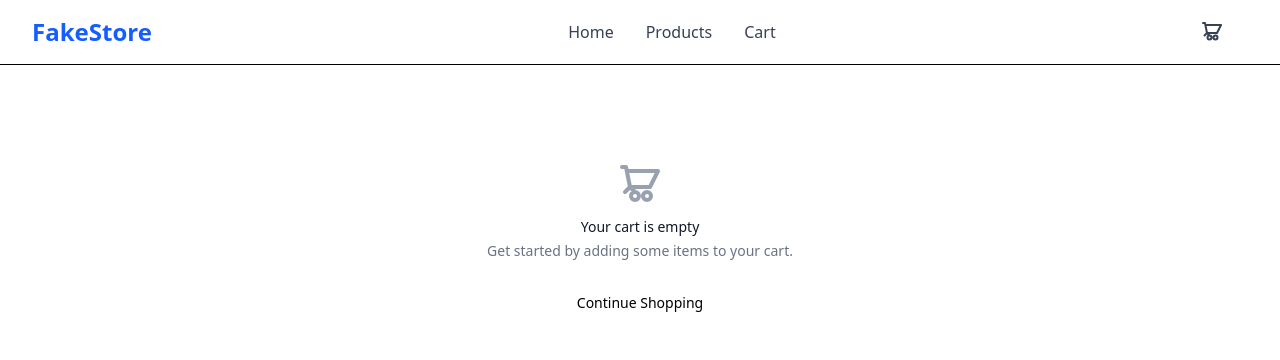
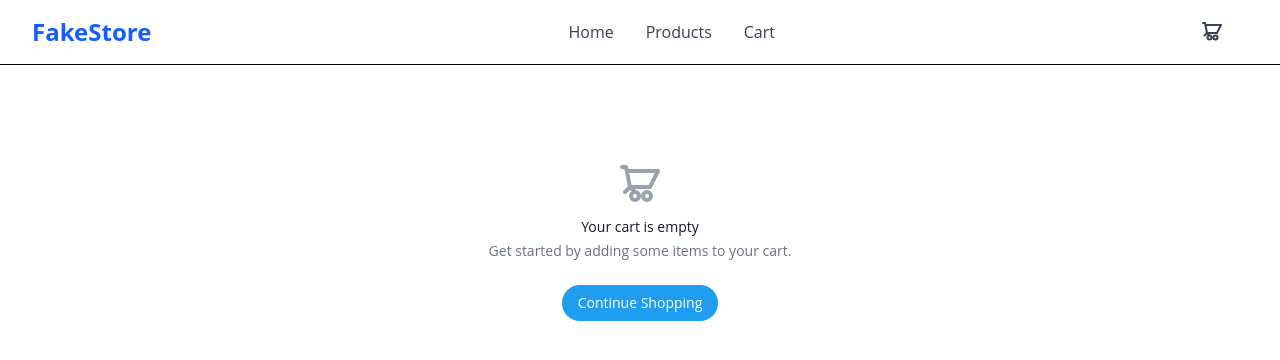
Before and after one commit to TamerTawfik/store, a Next.js app: page /cart in a window 1280 px wide. Shown: the top 360 px of the page. Built offline with nearby package versions, Linux system fonts and the light colour scheme.

Commit message:
enhance: add theme

```diff
--- a/src/app/(store)/cart/page.tsx
+++ b/src/app/(store)/cart/page.tsx
@@ -116,7 +116,7 @@ export default function CartPage() {
                 Proceed to Checkout
               </Button>
 
-              <Link href="/products">
+              <Link href="/">
                 <Button variant="outline" className="w-full">
                   Continue Shopping
                 </Button>
--- a/src/app/(store)/product/[id]/page.tsx
+++ b/src/app/(store)/product/[id]/page.tsx
@@ -97,7 +97,7 @@ export default function ProductDetailPage() {
               src={product.image}
               alt={product.title}
               fill
-              className="object-contain p-8"
+              className="bg-white object-contain p-8"
               priority
             />
           </div>
@@ -197,10 +197,6 @@ export default function ProductDetailPage() {
                   {product.rating.rate}/5 ({product.rating.count} reviews)
                 </dd>
               </div>
-              <div className="flex justify-between">
-                <dt className="text-gray-600">Product ID:</dt>
-                <dd className="text-gray-900 font-medium">{product.id}</dd>
-              </div>
             </dl>
           </div>
         </div>
--- a/src/app/globals.css
+++ b/src/app/globals.css
@@ -1,5 +1,101 @@
 @import "tailwindcss";
 @import "tw-animate-css";
+
+:root {
+  --background: oklch(1.0000 0 0);
+  --foreground: oklch(0.1884 0.0128 248.5103);
+  --card: oklch(0.9784 0.0011 197.1387);
+  --card-foreground: oklch(0.1884 0.0128 248.5103);
+  --popover: oklch(1.0000 0 0);
+  --popover-foreground: oklch(0.1884 0.0128 248.5103);
+  --primary: oklch(0.6723 0.1606 244.9955);
+  --primary-foreground: oklch(1.0000 0 0);
+  --secondary: oklch(0.1884 0.0128 248.5103);
+  --secondary-foreground: oklch(1.0000 0 0);
+  --muted: oklch(0.9222 0.0013 286.3737);
+  --muted-foreground: oklch(0.1884 0.0128 248.5103);
+  --accent: oklch(0.9392 0.0166 250.8453);
+  --accent-foreground: oklch(0.6723 0.1606 244.9955);
+  --destructive: oklch(0.6188 0.2376 25.7658);
+  --destructive-foreground: oklch(1.0000 0 0);
+  --border: oklch(0.9317 0.0118 231.6594);
+  --input: oklch(0.9809 0.0025 228.7836);
+  --ring: oklch(0.6818 0.1584 243.3540);
+  --chart-1: oklch(0.6723 0.1606 244.9955);
+  --chart-2: oklch(0.6907 0.1554 160.3454);
+  --chart-3: oklch(0.8214 0.1600 82.5337);
+  --chart-4: oklch(0.7064 0.1822 151.7125);
+  --chart-5: oklch(0.5919 0.2186 10.5826);
+  --sidebar: oklch(0.9784 0.0011 197.1387);
+  --sidebar-foreground: oklch(0.1884 0.0128 248.5103);
+  --sidebar-primary: oklch(0.6723 0.1606 244.9955);
+  --sidebar-primary-foreground: oklch(1.0000 0 0);
+  --sidebar-accent: oklch(0.9392 0.0166 250.8453);
+  --sidebar-accent-foreground: oklch(0.6723 0.1606 244.9955);
+  --sidebar-border: oklch(0.9271 0.0101 238.5177);
+  --sidebar-ring: oklch(0.6818 0.1584 243.3540);
+  --font-sans: Open Sans, sans-serif;
+  --font-serif: Georgia, serif;
+  --font-mono: Menlo, monospace;
+  --radius: 1.3rem;
+  --shadow-2xs: 0px 2px 0px 0px hsl(202.8169 89.1213% 53.1373% / 0.00);
+  --shadow-xs: 0px 2px 0px 0px hsl(202.8169 89.1213% 53.1373% / 0.00);
+  --shadow-sm: 0px 2px 0px 0px hsl(202.8169 89.1213% 53.1373% / 0.00), 0px 1px 2px -1px hsl(202.8169 89.1213% 53.1373% / 0.00);
+  --shadow: 0px 2px 0px 0px hsl(202.8169 89.1213% 53.1373% / 0.00), 0px 1px 2px -1px hsl(202.8169 89.1213% 53.1373% / 0.00);
+  --shadow-md: 0px 2px 0px 0px hsl(202.8169 89.1213% 53.1373% / 0.00), 0px 2px 4px -1px hsl(202.8169 89.1213% 53.1373% / 0.00);
+  --shadow-lg: 0px 2px 0px 0px hsl(202.8169 89.1213% 53.1373% / 0.00), 0px 4px 6px -1px hsl(202.8169 89.1213% 53.1373% / 0.00);
+  --shadow-xl: 0px 2px 0px 0px hsl(202.8169 89.1213% 53.1373% / 0.00), 0px 8px 10px -1px hsl(202.8169 89.1213% 53.1373% / 0.00);
+  --shadow-2xl: 0px 2px 0px 0px hsl(202.8169 89.1213% 53.1373% / 0.00);
+  --tracking-normal: 0em;
+  --spacing: 0.25rem;
+}
+
+.dark {
+  --background: oklch(0 0 0);
+  --foreground: oklch(0.9328 0.0025 228.7857);
+  --card: oklch(0.2097 0.0080 274.5332);
+  --card-foreground: oklch(0.8853 0 0);
+  --popover: oklch(0 0 0);
+  --popover-foreground: oklch(0.9328 0.0025 228.7857);
+  --primary: oklch(0.6692 0.1607 245.0110);
+  --primary-foreground: oklch(1.0000 0 0);
+  --secondary: oklch(0.9622 0.0035 219.5331);
+  --secondary-foreground: oklch(0.1884 0.0128 248.5103);
+  --muted: oklch(0.2090 0 0);
+  --muted-foreground: oklch(0.5637 0.0078 247.9662);
+  --accent: oklch(0.1928 0.0331 242.5459);
+  --accent-foreground: oklch(0.6692 0.1607 245.0110);
+  --destructive: oklch(0.6188 0.2376 25.7658);
+  --destructive-foreground: oklch(1.0000 0 0);
+  --border: oklch(0.2674 0.0047 248.0045);
+  --input: oklch(0.3020 0.0288 244.8244);
+  --ring: oklch(0.6818 0.1584 243.3540);
+  --chart-1: oklch(0.6723 0.1606 244.9955);
+  --chart-2: oklch(0.6907 0.1554 160.3454);
+  --chart-3: oklch(0.8214 0.1600 82.5337);
+  --chart-4: oklch(0.7064 0.1822 151.7125);
+  --chart-5: oklch(0.5919 0.2186 10.5826);
+  --sidebar: oklch(0.2097 0.0080 274.5332);
+  --sidebar-foreground: oklch(0.8853 0 0);
+  --sidebar-primary: oklch(0.6818 0.1584 243.3540);
+  --sidebar-primary-foreground: oklch(1.0000 0 0);
+  --sidebar-accent: oklch(0.1928 0.0331 242.5459);
+  --sidebar-accent-foreground: oklch(0.6692 0.1607 245.0110);
+  --sidebar-border: oklch(0.3795 0.0220 240.5943);
+  --sidebar-ring: oklch(0.6818 0.1584 243.3540);
+  --font-sans: Open Sans, sans-serif;
+  --font-serif: Georgia, serif;
+  --font-mono: Menlo, monospace;
+  --radius: 1.3rem;
+  --shadow-2xs: 0px 2px 0px 0px hsl(202.8169 89.1213% 53.1373% / 0.00);
+  --shadow-xs: 0px 2px 0px 0px hsl(202.8169 89.1213% 53.1373% / 0.00);
+  --shadow-sm: 0px 2px 0px 0px hsl(202.8169 89.1213% 53.1373% / 0.00), 0px 1px 2px -1px hsl(202.8169 89.1213% 53.1373% / 0.00);
+  --shadow: 0px 2px 0px 0px hsl(202.8169 89.1213% 53.1373% / 0.00), 0px 1px 2px -1px hsl(202.8169 89.1213% 53.1373% / 0.00);
+  --shadow-md: 0px 2px 0px 0px hsl(202.8169 89.1213% 53.1373% / 0.00), 0px 2px 4px -1px hsl(202.8169 89.1213% 53.1373% / 0.00);
+  --shadow-lg: 0px 2px 0px 0px hsl(202.8169 89.1213% 53.1373% / 0.00), 0px 4px 6px -1px hsl(202.8169 89.1213% 53.1373% / 0.00);
+  --shadow-xl: 0px 2px 0px 0px hsl(202.8169 89.1213% 53.1373% / 0.00), 0px 8px 10px -1px hsl(202.8169 89.1213% 53.1373% / 0.00);
+  --shadow-2xl: 0px 2px 0px 0px hsl(202.8169 89.1213% 53.1373% / 0.00);
+}
 
 @theme inline {
   --color-background: var(--background);
@@ -44,7 +140,6 @@
   --radius-lg: var(--radius);
   --radius-xl: calc(var(--radius) + 4px);
 
-  /* Computed Shadow Variants */
   --shadow-2xs: var(--shadow-2xs);
   --shadow-xs: var(--shadow-xs);
   --shadow-sm: var(--shadow-sm);
@@ -53,46 +148,4 @@
   --shadow-lg: var(--shadow-lg);
   --shadow-xl: var(--shadow-xl);
   --shadow-2xl: var(--shadow-2xl);
-
-  --tracking-tighter: calc(var(--letter-spacing) - 0.05em);
-  --tracking-tight: calc(var(--letter-spacing) - 0.025em);
-  --tracking-normal: var(--letter-spacing);
-  --tracking-wide: calc(var(--letter-spacing) + 0.025em);
-  --tracking-wider: calc(var(--letter-spacing) + 0.05em);
-  --tracking-widest: calc(var(--letter-spacing) + 0.1em);
 }
-
-* {
-  border-color: var(--color-border);
-}
-
-body {
-  background-color: var(--color-background);
-  color: var(--color-foreground);
-  -webkit-font-smoothing: antialiased;
-  letter-spacing: var(--letter-spacing);
-}
-
-@layer base {
-  button:not(:disabled),
-  [role="button"]:not(:disabled) {
-    cursor: pointer;
-  }
-}
-
-/* View Transition Wave Effect */
-::view-transition-old(root),
-::view-transition-new(root) {
-  animation: none;
-  mix-blend-mode: normal;
-}
-
-::view-transition-old(root) {
-  /* Ensure the outgoing view (old theme) is beneath */
-  z-index: 0;
-}
-
-::view-transition-new(root) {
-  /* Ensure the incoming view (new theme) is always on top */
-  z-index: 1;
-}
--- a/src/components/cart/CartItem.tsx
+++ b/src/components/cart/CartItem.tsx
@@ -80,7 +80,7 @@ export const CartItem: React.FC<CartItemProps> = ({
           variant="destructive"
           size="sm"
           onClick={handleRemove}
-          className="mt-2 text-red-500"
+          className="mt-2"
         >
           Remove
         </Button>
```
